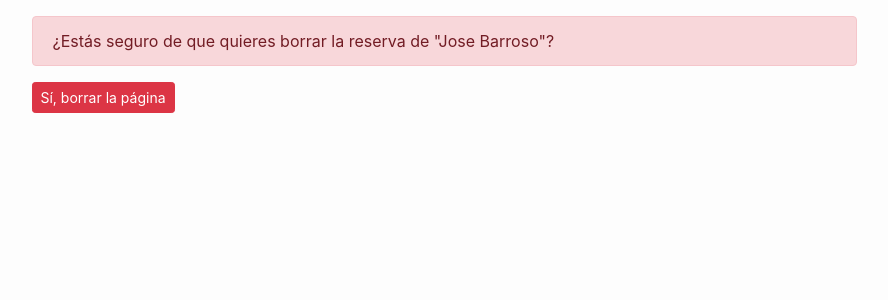
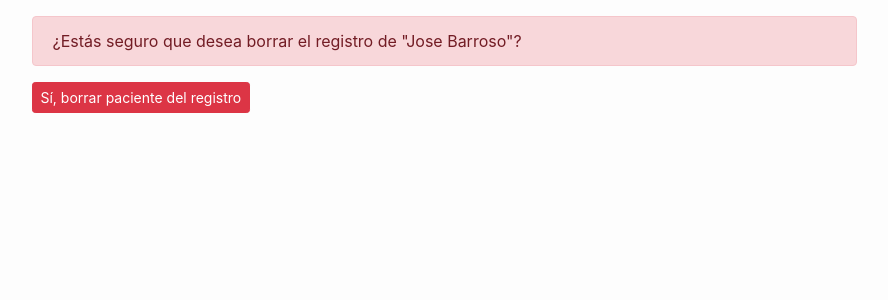
Before and after one commit to ramacualquiercosa/PIG_G3_22816, a Django app: page /pages/delete/3/ in a window 1280 px wide. Shown: the part 72-372 px from the top of the page, without its empty margins (196-1084 px from the left). Run offline with Django 3.2, Linux system fonts and the light colour scheme; a user stored in the database is signed in; data comes from the database, SQL or seed files in the repository; both versions use the stored data as it was after the commit; some libraries are stand-ins or nearby versions.

Commit message:
version para subir con modificaciones

```diff
--- a/PIG_G3_22816/pages/templates/pages/page_confirm_delete.html
+++ b/PIG_G3_22816/pages/templates/pages/page_confirm_delete.html
@@ -8,8 +8,8 @@
       <div class="col-md-9 mx-auto">
         <div>
             <form action="" method="post">{% csrf_token %}
-                <div class="alert alert-danger" role="alert">¿Estás seguro de que quieres borrar la reserva de "{{ object }}"?</div>
-                <input type="submit" class="btn btn-danger btn-sm" value="Sí, borrar la página" />
+                <div class="alert alert-danger" role="alert">¿Estás seguro que desea borrar el registro de "{{ object }}"?</div>
+                <input type="submit" class="btn btn-danger btn-sm" value="Sí, borrar paciente del registro" />
             </form>
         </div>
       </div>
```
Also changed, not shown: PIG_G3_22816/db.sqlite3.
